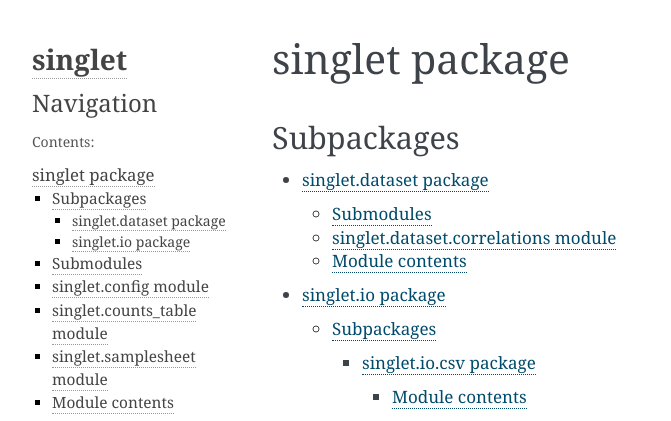
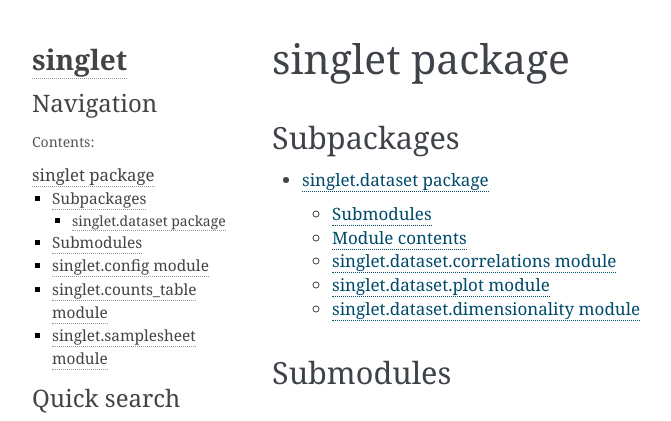
Before and after one commit to iosonofabio/singlet, a Sphinx documentation site: the page built from docs/singlet.rst, in a window 1280 px wide. Shown: the top 421 px of the page, without its empty margins (148-819 px from the left). Built offline with Sphinx 7.4.7, drawn with Linux system fonts in a browser that asks for light colours; some of the changed text lies outside the part shown.

Commit message:
Cleanup some docs

```diff
--- a/docs/singlet.rst
+++ b/docs/singlet.rst
@@ -7,7 +7,6 @@ Subpackages
 .. toctree::
 
     singlet.dataset
-    singlet.io
 
 Submodules
 ----------
@@ -35,12 +34,3 @@ singlet\.samplesheet module
     :members:
     :undoc-members:
     :show-inheritance:
-
-
-Module contents
----------------
-
-.. automodule:: singlet
-    :members:
-    :undoc-members:
-    :show-inheritance:
```
Also changed, not shown: docs/singlet.dataset.rst (+21 -3 lines).
